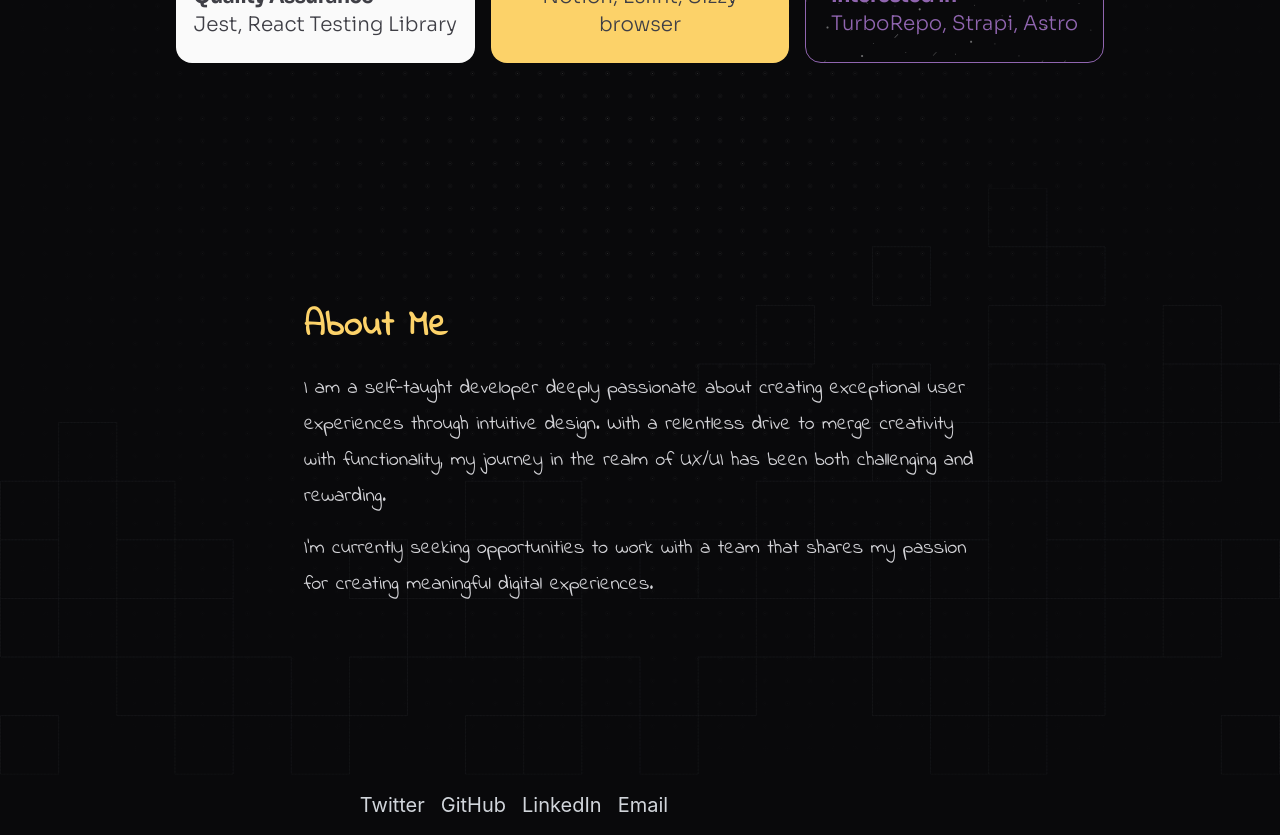
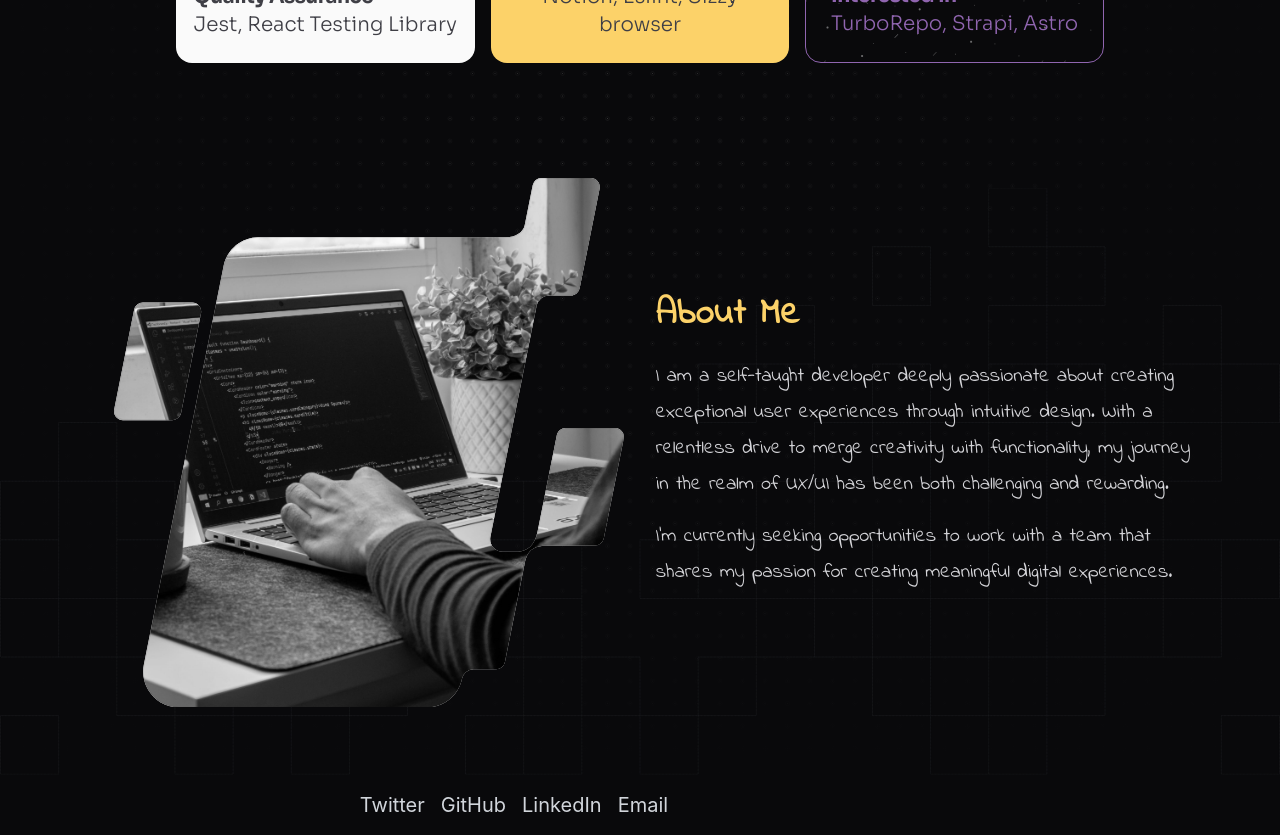
Before and after one commit to Ali-Hussein-dev/Ali-Hussein-dev, a Next.js app: page / in a window 1280 px wide. Shown: the part 4820-5655 px from the top of the page. Built offline with nearby package versions, Linux system fonts and the light colour scheme; what tailwind-custom-utilities, tailwindcss-highlights would draw is missing.

Commit message:
feat: add image to about section

```diff
--- a/app/page.tsx
+++ b/app/page.tsx
@@ -55,8 +55,8 @@ export default function Page() {
             <Workflow />
           </div>
           <Techs />
-          <About />
         </div>
+        <About />
       </div>
     </div>
   )
--- a/src/components/About.tsx
+++ b/src/components/About.tsx
@@ -1,3 +1,5 @@
+import { StylizedImage } from './StylizedImage'
+
 const content = {
   p1: 'I am a self-taught developer deeply passionate about creating exceptional user experiences through intuitive design. With a relentless drive to merge creativity with functionality, my journey in the realm of UX/UI has been both challenging and rewarding.',
   p2: "I'm currently seeking opportunities to work with a team that shares my passion for creating meaningful digital experiences.",
@@ -6,10 +8,19 @@ const content = {
 export const About = () => {
   return (
     <div className="w-full from-zinc-950 bg-gradient-to-t to-zinc-950/30 mx-auto">
-      <div className="[background-image:url(/bottom-grid.svg)] bg-no-repeat w-full bg-contain bg-bottom min-h-[40rem] center">
-        <div className="max-w-5xl mx-auto flex-row-start">
+      <div className="[background-image:url(/bottom-grid.svg)] bg-no-repeat w-full bg-contain bg-bottom min-h-[40rem] center pb-6">
+        <div
+          className={
+            'mx-auto flex md:justify-between md:items-center md:flex-row flex-col w-full max-w-6xl gap-4'
+          }
+        >
+          <StylizedImage
+            src="/laptop.jpg"
+            sizes="(min-width: 1024px) 41rem, 31rem"
+            className="justify-center lg:justify-end"
+          />
           {/* // TEXT SECTION */}
-          <div className="md:p-10 p-2 w-full font-indie-flower">
+          <div className="p-4 w-full font-indie-flower">
             <h2 className="title font-indie-flower">About Me</h2>
             <div className="max-w-2xl text-zinc-300  md:text-xl space-y-4 pt-3">
               <p className="leading-9 font-indie-flower">{content.p1}</p>
--- /dev/null
+++ b/src/components/StylizedImage.tsx
@@ -0,0 +1,73 @@
+import { useId } from 'react'
+import Image, { type ImageProps } from 'next/image'
+import clsx from 'clsx'
+
+const shapes = [
+  {
+    width: 655,
+    height: 680,
+    path: 'M537.827 9.245A11.5 11.5 0 0 1 549.104 0h63.366c7.257 0 12.7 6.64 11.277 13.755l-25.6 128A11.5 11.5 0 0 1 586.87 151h-28.275a15.999 15.999 0 0 0-15.689 12.862l-59.4 297c-1.98 9.901 5.592 19.138 15.689 19.138h17.275l.127.001c.85.009 1.701.074 2.549.009 11.329-.874 21.411-7.529 24.88-25.981.002-.012.016-.016.023-.007.008.009.022.005.024-.006l24.754-123.771A11.5 11.5 0 0 1 580.104 321h63.366c7.257 0 12.7 6.639 11.277 13.755l-25.6 128A11.5 11.5 0 0 1 617.87 472H559c-22.866 0-28.984 7.98-31.989 25.931-.004.026-.037.035-.052.014-.015-.02-.048-.013-.053.012l-24.759 123.798A11.5 11.5 0 0 1 490.87 631h-29.132a14.953 14.953 0 0 0-14.664 12.021c-4.3 21.502-23.18 36.979-45.107 36.979H83.502c-29.028 0-50.8-26.557-45.107-55.021l102.4-512C145.096 91.477 163.975 76 185.902 76h318.465c10.136 0 21.179-5.35 23.167-15.288l10.293-51.467Zm-512 160A11.5 11.5 0 0 1 37.104 160h63.366c7.257 0 12.7 6.639 11.277 13.755l-25.6 128A11.5 11.5 0 0 1 74.87 311H11.504c-7.257 0-12.7-6.639-11.277-13.755l25.6-128Z',
+  },
+  {
+    width: 719,
+    height: 680,
+    path: 'M89.827 9.245A11.5 11.5 0 0 1 101.104 0h63.366c7.257 0 12.7 6.64 11.277 13.755l-25.6 128A11.5 11.5 0 0 1 138.87 151H75.504c-7.257 0-12.7-6.639-11.277-13.755l25.6-128Zm-64 321A11.5 11.5 0 0 1 37.104 321h63.366c7.257 0 12.7 6.639 11.277 13.755l-25.6 128A11.5 11.5 0 0 1 74.87 472H11.504c-7.257 0-12.7-6.639-11.277-13.755l25.6-128ZM526.795 470a15.999 15.999 0 0 0-15.689 12.862l-32.032 160.159c-4.3 21.502-23.18 36.979-45.107 36.979H115.502c-29.028 0-50.8-26.557-45.107-55.021l102.4-512C177.096 91.477 195.975 76 217.902 76h318.465c29.028 0 50.8 26.557 45.107 55.021l-33.768 168.841c-1.98 9.901 5.592 19.138 15.689 19.138h17.075l.127.001c.85.009 1.701.074 2.549.009 11.329-.874 21.411-7.529 24.88-25.981.002-.012.016-.016.023-.007.008.009.022.005.024-.006l24.754-123.771A11.5 11.5 0 0 1 644.104 160h63.366c7.257 0 12.7 6.639 11.277 13.755l-25.6 128A11.5 11.5 0 0 1 681.87 311H623c-22.866 0-28.984 7.98-31.989 25.931-.004.026-.037.035-.052.014-.015-.02-.048-.013-.053.012l-24.759 123.798A11.5 11.5 0 0 1 554.87 470h-28.075Z',
+  },
+  {
+    width: 719,
+    height: 680,
+    path: 'M632.827 9.245A11.5 11.5 0 0 1 644.104 0h63.366c7.257 0 12.7 6.64 11.277 13.755l-25.6 128A11.5 11.5 0 0 1 681.87 151h-28.275a15.999 15.999 0 0 0-15.689 12.862l-95.832 479.159c-4.3 21.502-23.18 36.979-45.107 36.979H178.502c-29.028 0-50.8-26.557-45.107-55.021l102.4-512C240.096 91.477 258.975 76 280.902 76h318.465c10.136 0 21.179-5.35 23.167-15.288l10.293-51.467Zm0 479A11.5 11.5 0 0 1 644.104 479h63.366c7.257 0 12.7 6.639 11.277 13.755l-25.6 128A11.5 11.5 0 0 1 681.87 630h-63.366c-7.257 0-12.7-6.639-11.277-13.755l25.6-128ZM37.104 159a11.5 11.5 0 0 0-11.277 9.245l-25.6 128C-1.196 303.361 4.247 310 11.504 310H74.87a11.5 11.5 0 0 0 11.277-9.245l24.76-123.798a.03.03 0 0 1 .052-.012c.015.021.048.012.052-.014C114.016 158.98 120.134 151 143 151h58.87a11.5 11.5 0 0 0 11.277-9.245l25.6-128C240.17 6.64 234.727 0 227.47 0h-63.366a11.5 11.5 0 0 0-11.277 9.245l-24.754 123.771c-.002.011-.016.015-.024.006-.007-.009-.021-.005-.023.007-3.469 18.452-13.551 25.107-24.88 25.981-.848.065-1.699 0-2.549-.009l-.127-.001H37.104Z',
+  },
+]
+
+type ImagePropsWithOptionalAlt = Omit<ImageProps, 'alt'> & { alt?: string }
+
+export function StylizedImage({
+  shape = 0,
+  className,
+  ...props
+}: ImagePropsWithOptionalAlt & { shape?: 0 | 1 | 2 }) {
+  const id = useId()
+  const { width, height, path } = shapes[shape]
+
+  return (
+    <div
+      className={clsx(
+        className,
+        'relative flex aspect-[719/680] w-full grayscale'
+      )}
+    >
+      <svg viewBox={`0 0 ${width} ${height}`} fill="none" className="h-full">
+        <g clipPath={`url(#${id}-clip)`} className="group">
+          <g className="origin-center scale-100 transition duration-500 motion-safe:group-hover:scale-105">
+            <foreignObject width={width} height={height}>
+              <Image
+                alt=""
+                width={width}
+                height={height}
+                className="w-full bg-neutral-100 object-cover"
+                style={{ aspectRatio: `${width} / ${height}` }}
+                {...props}
+              />
+            </foreignObject>
+          </g>
+          <use
+            href={`#${id}-shape`}
+            strokeWidth="2"
+            className="stroke-neutral-950/10"
+          />
+        </g>
+        <defs>
+          <clipPath id={`${id}-clip`}>
+            <path
+              id={`${id}-shape`}
+              d={path}
+              fillRule="evenodd"
+              clipRule="evenodd"
+            />
+          </clipPath>
+        </defs>
+      </svg>
+    </div>
+  )
+}
```
Also changed, not shown: public/laptop.jpg (added).
